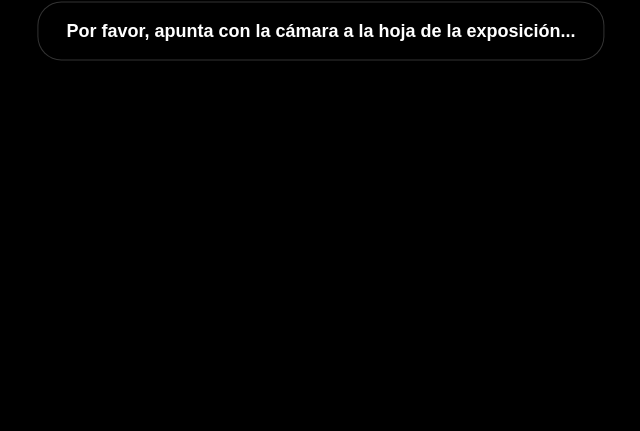
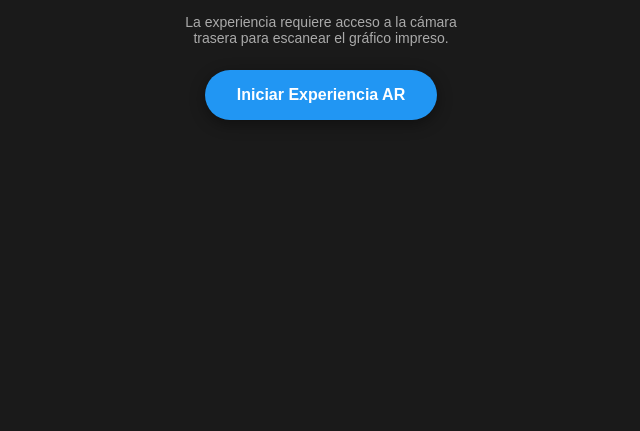
Before and after one commit to lamaldaddelconejo-1990/before-the-sixth-sun-page-1, a plain HTML site: page index.html in a window 1280 px wide. Shown: the part 369-800 px from the top of the page, without its empty margins (319-959 px from the left). Drawn offline with Linux system fonts and the light colour scheme.

Commit message:
Add files via upload

```diff
--- a/index.html
+++ b/index.html
@@ -7,24 +7,29 @@
     <style>
         body, html { margin: 0; padding: 0; width: 100%; height: 100%; overflow: hidden; background-color: #000; }
 
-        /* Letrero de instrucciones elegante y centrado */
+        /* Pantalla de bienvenida interactiva para activar la cámara de forma segura en celulares */
+        #start-overlay {
+            position: absolute; top: 0; left: 0; width: 100%; height: 100%;
+            background: #1a1a1a; display: flex; flex-direction: column;
+            justify-content: center; align-items: center; z-index: 9999;
+            color: white; font-family: sans-serif; text-align: center; padding: 20px;
+            box-sizing: border-box;
+        }
+        #start-button {
+            padding: 16px 32px; background-color: #2196F3; color: white;
+            border: none; border-radius: 28px; font-size: 16px; font-weight: bold;
+            cursor: pointer; box-shadow: 0 4px 15px rgba(0,0,0,0.4); transition: background 0.2s;
+        }
+        #start-button:hover { background-color: #0b7dda; }
+
+        /* Letrero flotante de instrucciones */
         #scanning-overlay {
-            position: absolute;
-            top: 50%;
-            left: 50%;
-            transform: translate(-50%, -50%);
-            color: white;
-            font-family: sans-serif;
-            font-size: 18px;
-            font-weight: bold;
-            background: rgba(0,0,0,0.8);
-            padding: 18px 28px;
-            border-radius: 24px;
-            pointer-events: none;
-            z-index: 999;
-            text-align: center;
-            box-shadow: 0 4px 15px rgba(0,0,0,0.5);
-            border: 1px solid rgba(255,255,255,0.2);
+            position: absolute; top: 24px; left: 50%; transform: translateX(-50%);
+            color: white; font-family: sans-serif; font-size: 15px; font-weight: bold;
+            background: rgba(0,0,0,0.8); padding: 12px 24px; border-radius: 20px;
+            pointer-events: none; z-index: 999; text-align: center;
+            box-shadow: 0 4px 12px rgba(0,0,0,0.3); display: none;
+            border: 1px solid rgba(255,255,255,0.1);
         }
     </style>
     <script src="https://aframe.io/releases/1.5.0/aframe.min.js"></script>
@@ -32,12 +37,18 @@
 </head>
 <body>
 
-    <div id="scanning-overlay">Por favor, apunta con la cámara a la hoja de la exposición...</div>
+    <div id="start-overlay">
+        <h2 style="margin-bottom: 10px;">Before the Sixth Sun</h2>
+        <p style="margin-bottom: 24px; color: #aaa; max-width: 300px; font-size: 14px;">La experiencia requiere acceso a la cámara trasera para escanear el gráfico impreso.</p>
+        <button id="start-button">Iniciar Experiencia AR</button>
+    </div>
 
-    <a-scene mindar-image="imageTargetSrc: ./targets.mind; autoStart: true; uiScanning: no;"
+    <div id="scanning-overlay">Apunta con la cámara a la imagen de la exposición...</div>
+
+    <a-scene mindar-image="imageTargetSrc: ./targets.mind; autoStart: false; uiScanning: no;"
              embedded
              color-space="sRGB"
-             renderer="colorManagement: true, physicallyCorrectLights: true"
+             renderer="colorManagement: true, physicallyCorrectLights: true, alpha: true"
              vr-mode-ui="enabled: false"
              device-orientation-permission-ui="enabled: false">
 
@@ -57,21 +68,30 @@
     </a-scene>
 
     <script>
-        // Envolvemos todo el script para asegurarnos de que se ejecute SOLO cuando A-Frame esté 100% listo
         document.addEventListener("DOMContentLoaded", () => {
+            const sceneEl = document.querySelector('a-scene');
+            const startOverlay = document.querySelector('#start-overlay');
+            const startButton = document.querySelector('#start-button');
+            const scanningOverlay = document.querySelector('#scanning-overlay');
             const targetAnchor = document.querySelector('#targetAnchor');
-            const overlay = document.querySelector('#scanning-overlay');
 
-            // Verificación de seguridad para evitar errores si tarda en renderizar
-            if (targetAnchor && overlay) {
+            // Arrancar el visor y la cámara al hacer clic en el botón
+            startButton.addEventListener('click', () => {
+                startOverlay.style.display = 'none';
+                scanningOverlay.style.display = 'block';
+
+                // Inicializamos los sistemas de MindAR y la cámara de video de forma segura
+                sceneEl.systems["mindar-image-system"].start();
+            });
+
+            // Lógica para ocultar/mostrar las instrucciones según la detección del diseño impreso
+            if (targetAnchor && scanningOverlay) {
                 targetAnchor.addEventListener("targetFound", () => {
-                    overlay.style.display = "none";
-                    console.log("¡Marcador encontrado con éxito!");
+                    scanningOverlay.style.display = "none";
                 });
 
                 targetAnchor.addEventListener("targetLost", () => {
-                    overlay.style.display = "block";
-                    console.log("Marcador fuera de vista.");
+                    scanningOverlay.style.display = "block";
                 });
             }
         });
```
